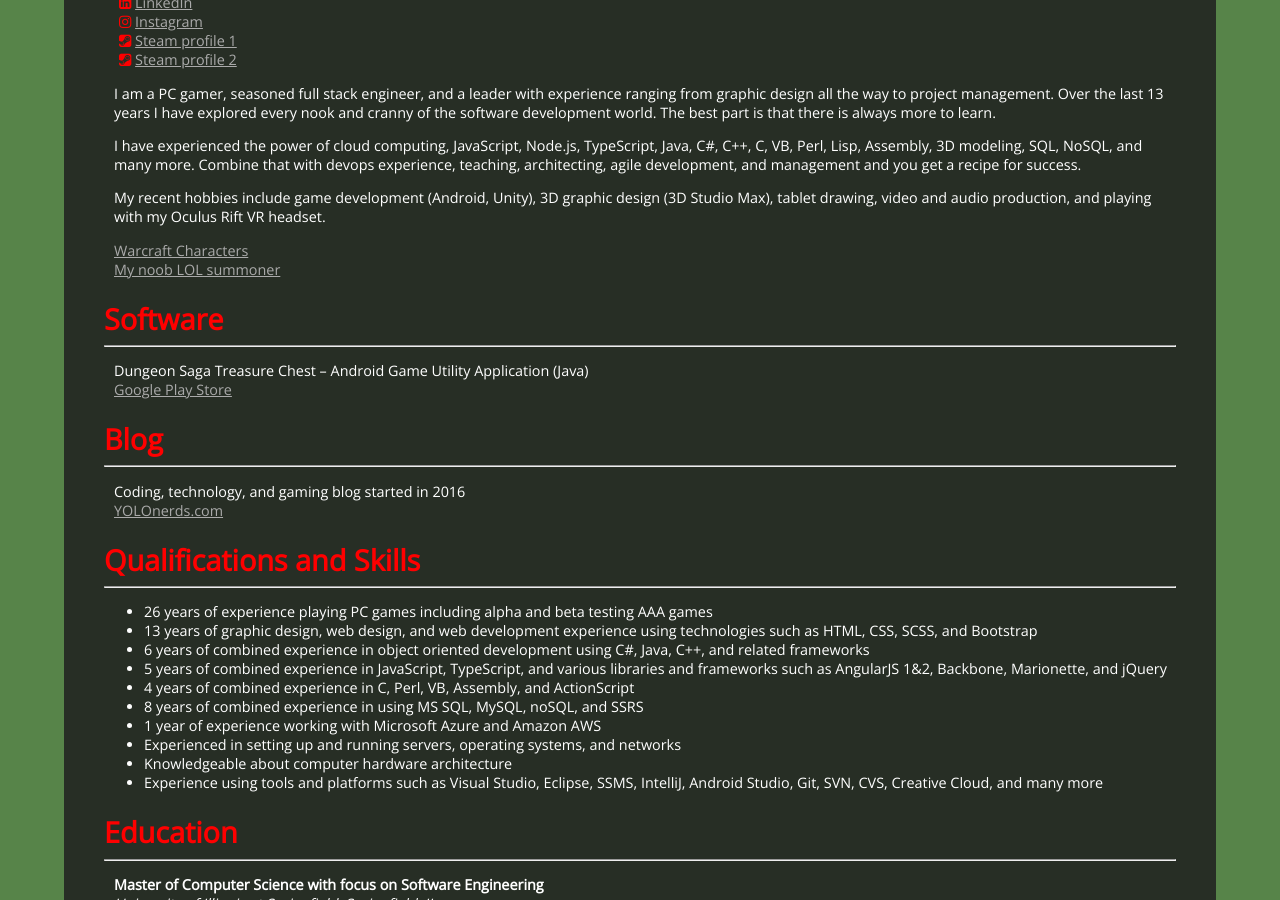
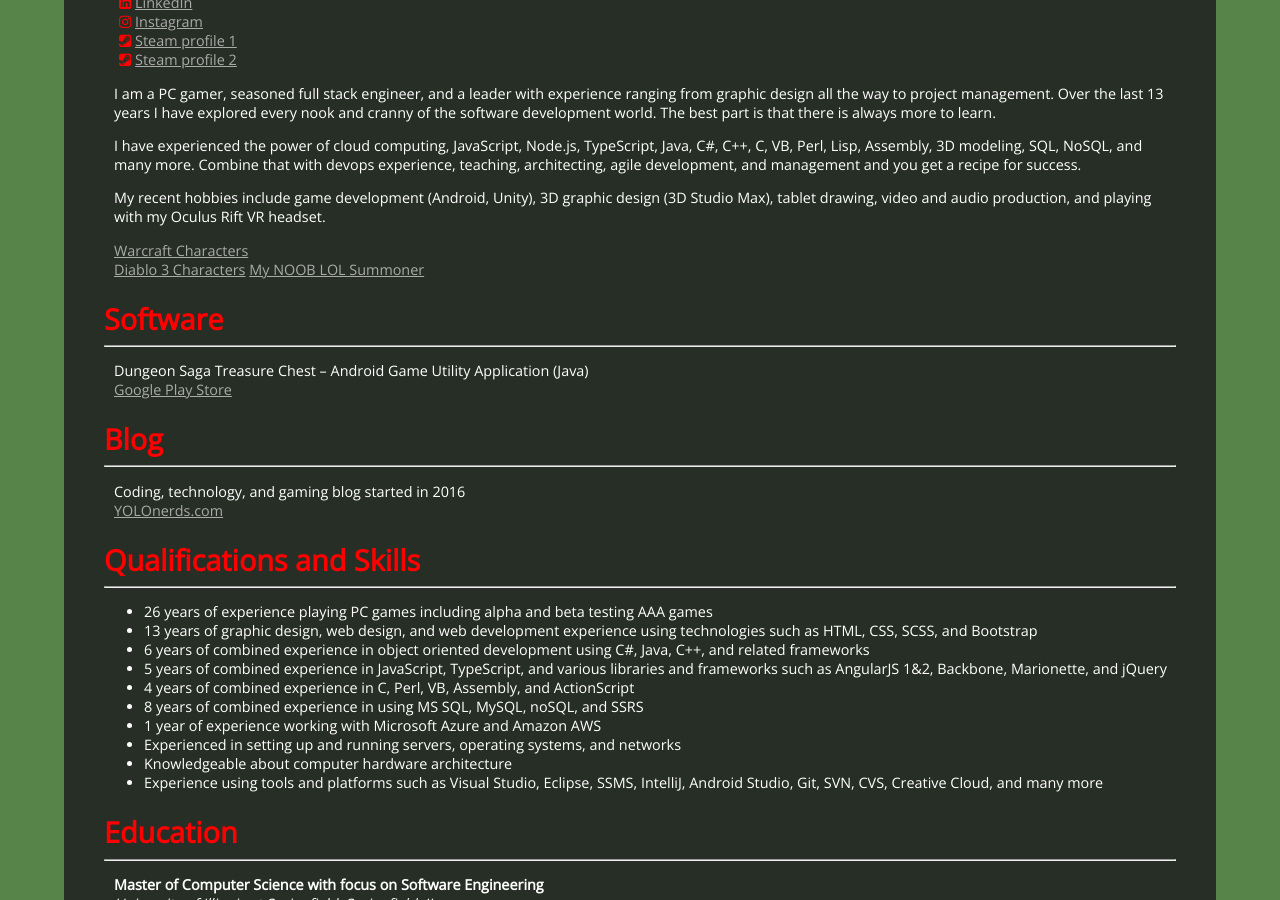
Before and after one commit to lzychowski/lzychowski.github.io, a Jekyll site: the page built from about.md, in a window 1280 px wide and 900 px high, scrolled down 769 px. Built offline with Jekyll 4.4.1, drawn with Linux system fonts in a browser that asks for light colours; nearby versions of some CDN libraries.

Commit message:
added about

```diff
--- a/about.md
+++ b/about.md
@@ -25,7 +25,8 @@
 My recent hobbies include game development (Android, Unity), 3D graphic design (3D Studio Max), tablet drawing, video and audio production, and playing with my Oculus Rift VR headset.
 
 [Warcraft Characters](http://us.battle.net/wow/en/guild/burning-blade/Killarmy/roster)
-[My noob LOL summoner](http://www.lolking.net/summoner/na/66729407/Leszek)
+[Diablo 3 Characters](https://us.battle.net/d3/en/profile/maxstone9-1622/hero/78189276)
+[My NOOB LOL Summoner](http://www.lolking.net/summoner/na/66729407/Leszek)
 
 # Software
 ***
```
